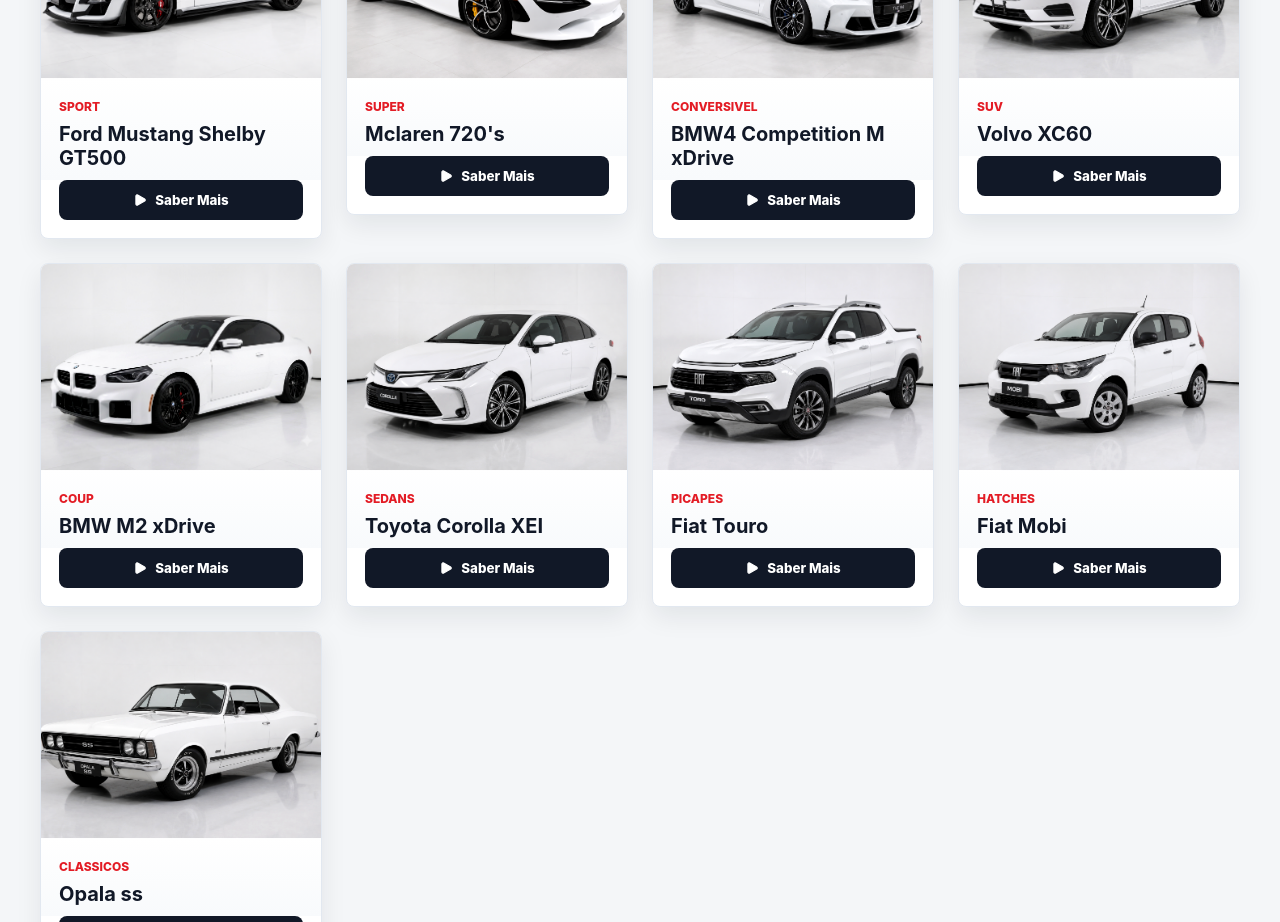
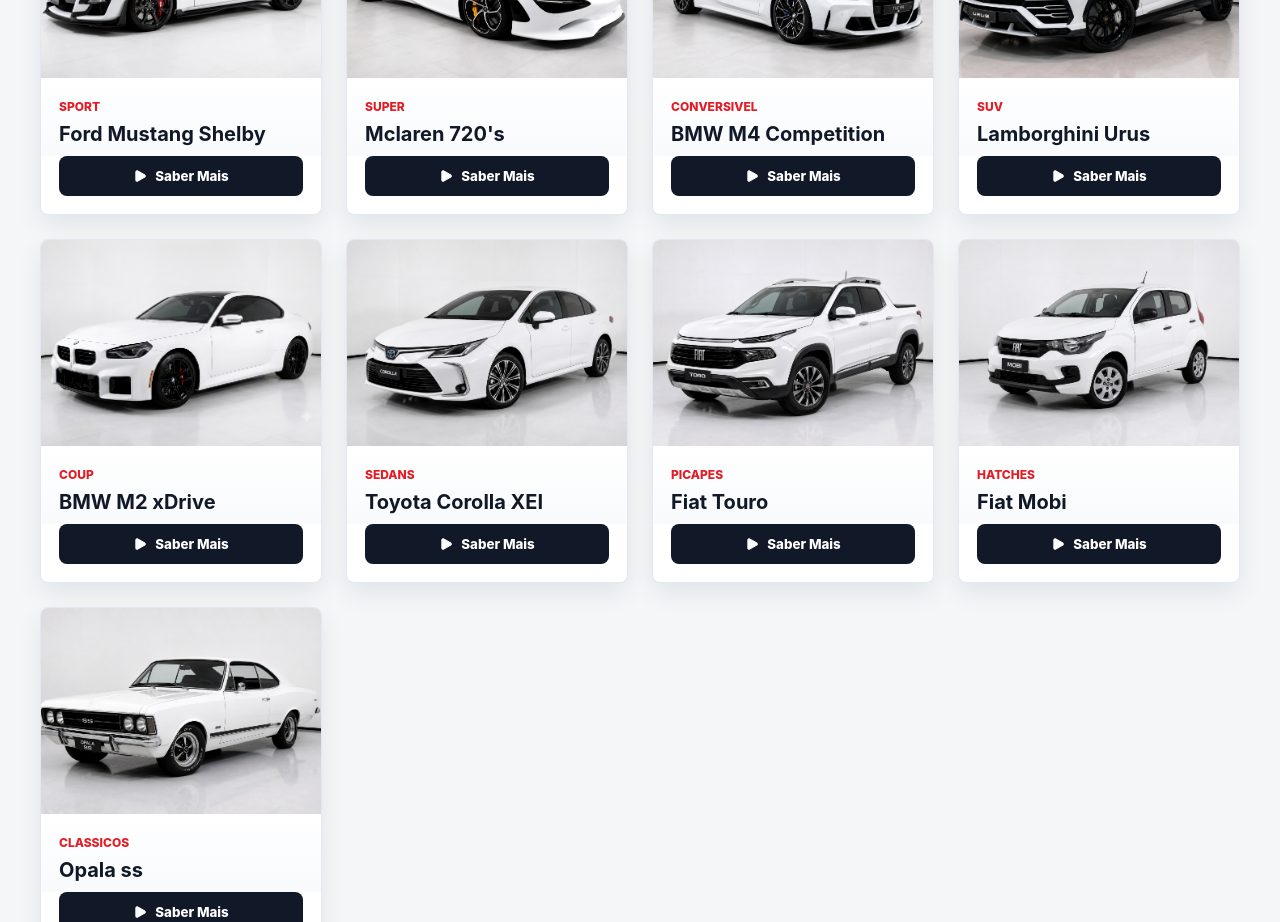
Before and after one commit to Arthur2009-png/gear_automatic, a React (Vite) app: page / in a window 1280 px wide. Shown: the part 780-1702 px from the top of the page. Built offline with nearby package versions, Linux system fonts and the light colour scheme.

Commit message:
novos carros

```diff
--- a/src/data/cars.js
+++ b/src/data/cars.js
@@ -10,10 +10,10 @@
 
 
 export const CarsData = [
-  { id: 1, title: "Ford Mustang Shelby GT500", category: "Sport", banner: esportivo, fipe: 769000 },
+  { id: 1, title: "Ford Mustang Shelby", category: "Sport", banner: esportivo, fipe: 769000 },
   { id: 2, title: "Mclaren 720's", category: "Super", banner: supr, fipe: 2650000 },
-  { id: 3, title: "BMW4 Competition M xDrive", category: "Conversivel", banner: conversiveis, fipe: 415000 },
-  { id: 4, title: "Volvo XC60", category: "Suv", banner: suv, fipe: 168000 },
+  { id: 3, title: "BMW M4 Competition ", category: "Conversivel", banner: conversiveis, fipe: 550000 },
+  { id: 4, title: "Lamborghini Urus", category: "Suv", banner: suv, fipe: 3960000 },
   { id: 5, title: "BMW M2 xDrive", category: "Coup", banner: coup, fipe: 535000 },
   { id: 6, title: "Toyota Corolla XEI", category: "Sedans", banner: sedan, fipe: 151000 },
   { id: 7, title: "Fiat Touro", category: "Picapes", banner: picape, fipe: 315000 },
```
Also changed, not shown: src/assets/suv.png.
